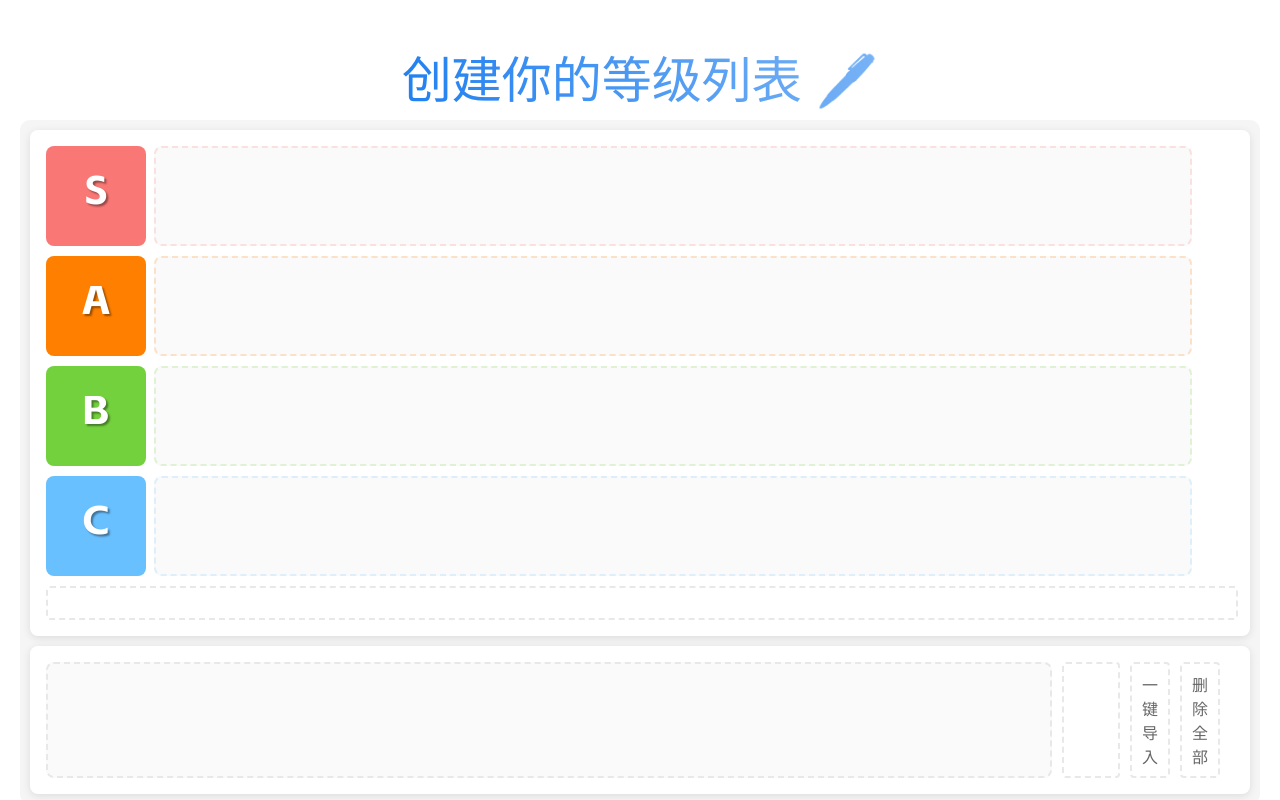
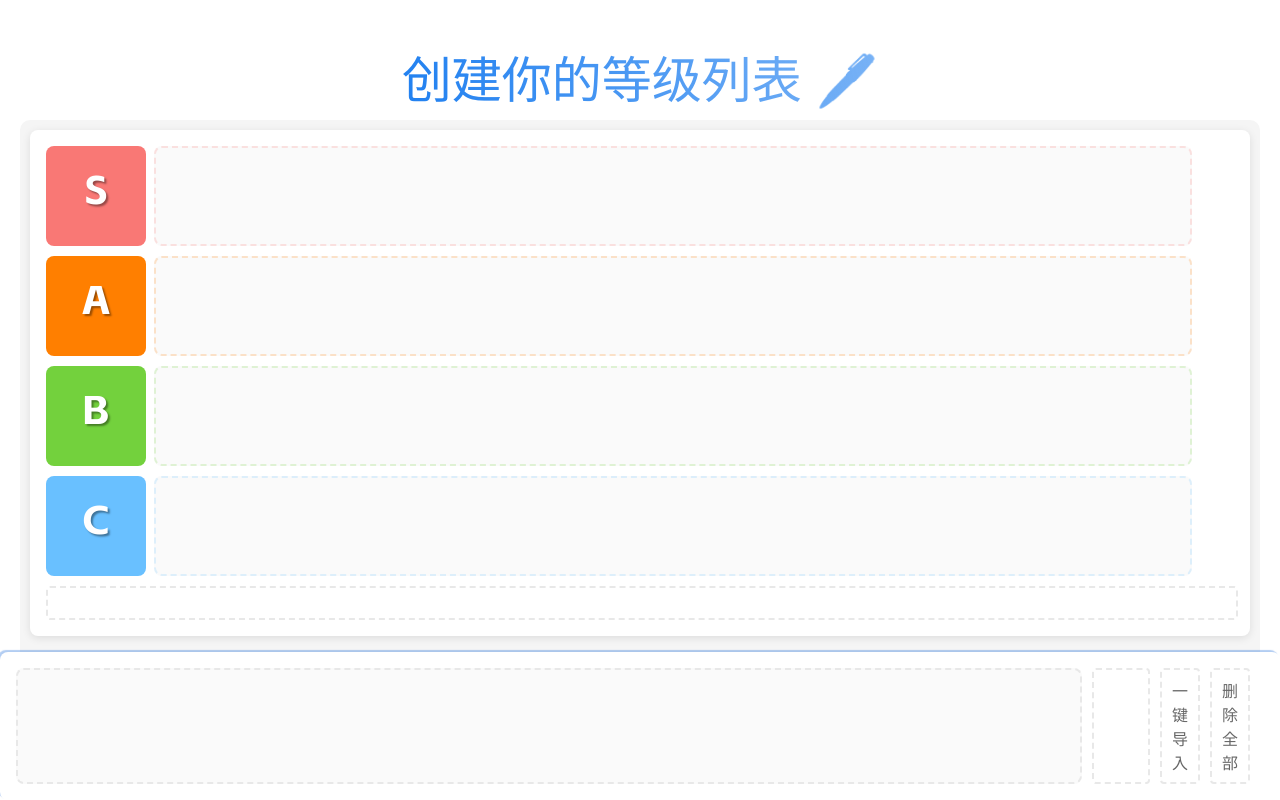
Before and after one commit to zhoufanglu/simple-maker, a Vue app in the folder frontend/: page /#/home in a window 1280 px wide. Built offline with nearby package versions, Linux system fonts and the light colour scheme; a web font is replaced by a local one.

Commit message:
fix: usePin 类型问题，导致fix问题

```diff
--- a/frontend/src/views/home/components/ChooseImages.vue
+++ b/frontend/src/views/home/components/ChooseImages.vue
@@ -68,7 +68,7 @@
   /** ********************pin***********************/
   const emits = defineEmits(['handleImageBoxHeightChange'])
   const chooseImagesRef = ref<HTMLElement | null>(null)
-  const { isPin } = usePin(emits, chooseImagesRef.value)
+  const { isPin } = usePin(emits, chooseImagesRef)
 
   defineExpose({
     addImages,
--- a/frontend/src/views/home/hooks/usePin.ts
+++ b/frontend/src/views/home/hooks/usePin.ts
@@ -1,14 +1,13 @@
 import { useElementSize } from '@vueuse/core'
-import type { MaybeElementRef } from '@vueuse/core'
 
 const usePin = (
   emits: {
     (e: 'handleImageBoxHeightChange', height: number, isPin: boolean): void
   },
-  chooseImagesRef: MaybeElementRef,
+  chooseImagesRef: Ref<HTMLElement | null>,
 ) => {
-  const isPin = ref(false)
-  const { height } = useElementSize(chooseImagesRef)
+  const isPin = ref(true)
+  const { height } = useElementSize(() => unref(chooseImagesRef))
 
   watch([height, isPin], () => {
     emits('handleImageBoxHeightChange', height.value, isPin.value)
--- a/frontend/src/views/home/index.vue
+++ b/frontend/src/views/home/index.vue
@@ -91,5 +91,8 @@
       padding: 10px;
       overflow-y: auto;
     }
+    .pin-box {
+      // border: solid 1px red;
+    }
   }
 </style>
```
